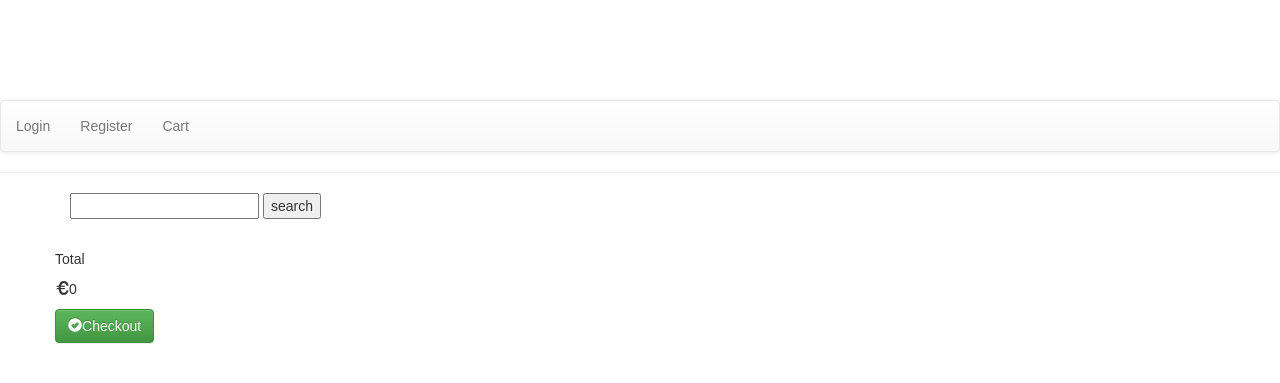
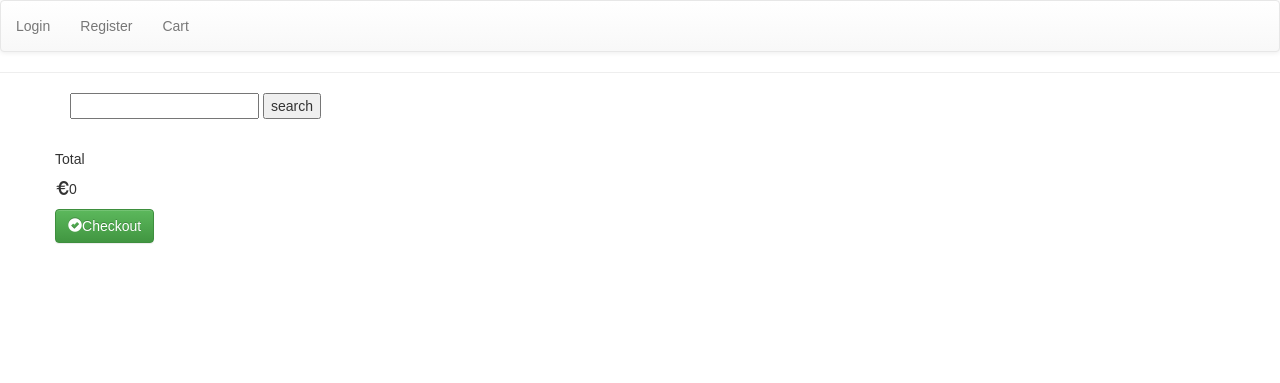
Before and after one commit to conoroshea1996/django-ecomm, a Django app: page /cart/ in a window 1280 px wide. Shown: the top 383 px of the page. Run offline with Django 3.2, Linux system fonts and the light colour scheme; some libraries are stand-ins or nearby versions.

Commit message:
fix layout issue

```diff
--- a/static/css/style.css
+++ b/static/css/style.css
@@ -1,6 +1,5 @@
 body {
     font-family: Arial;
-    padding-top: 100px;
 }
 
 footer {
```
